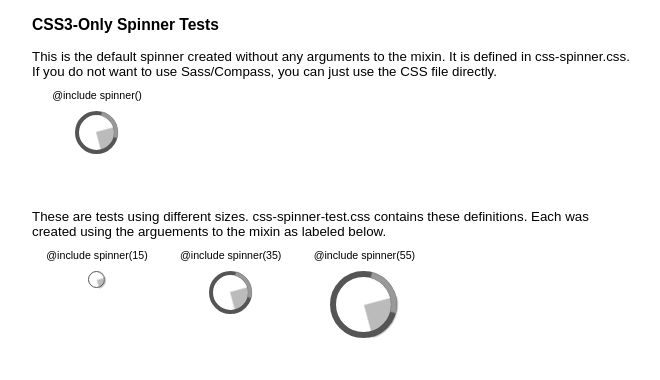
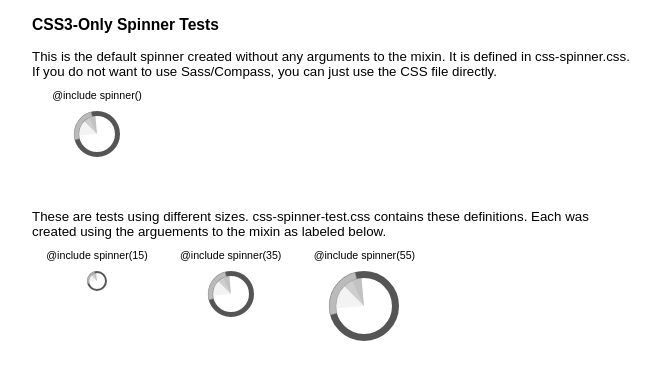
Before and after one commit to bseth99/css-spinner, a plain HTML site: page index.html in a window 1280 px wide. Shown: the whole page, without its empty margins (308-968 px from the left). Drawn offline with nearby package versions, Linux system fonts and the light colour scheme.

Commit message:
some enhancements

```diff
--- a/index.html
+++ b/index.html
@@ -37,8 +37,8 @@
       <div class="wrapper">
          <div class="label">@include spinner()</div>
          <div class="spinner">
+            <div class="wedge"></div>
             <div class="circle"></div>
-            <div class="wedge"></div>
             <div class="arc"></div>
          </div>
       </div>
@@ -53,8 +53,8 @@
       <div class="wrapper">
          <div class="label">@include spinner(15)</div>
          <div class="spinner size15">
+            <div class="wedge"></div>
             <div class="circle"></div>
-            <div class="wedge"></div>
             <div class="arc"></div>
          </div>
       </div>
@@ -62,8 +62,8 @@
       <div class="wrapper">
          <div class="label">@include spinner(35)</div>
          <div class="spinner size35">
+            <div class="wedge"></div>
             <div class="circle"></div>
-            <div class="wedge"></div>
             <div class="arc"></div>
          </div>
       </div>
@@ -71,8 +71,8 @@
       <div class="wrapper">
          <div class="label">@include spinner(55)</div>
          <div class="spinner size55">
+            <div class="wedge"></div>
             <div class="circle"></div>
-            <div class="wedge"></div>
             <div class="arc"></div>
          </div>
       </div>
--- a/sass/_spinner.scss
+++ b/sass/_spinner.scss
@@ -7,7 +7,14 @@
    @if $name { $class: ".size#{$name}"; } @else { $name: 35; };
 
    $size: $name + 0px;
-   $border: 10 * $size / 80;
+
+   // Need to work with whole numbers
+   // when divided by 2, otherwise the wedge
+   // will be offset from the center which is distracting
+   @if $size%2 > 0 { $size: $size+1; };
+
+   $border: ceil(10 * $size / 80);
+   $half: $size/2;
 
    .spinner#{$class} {
       position: relative;
@@ -35,12 +42,47 @@
       width: 0;
       height: 0;
       border: {
-         width: $size/2+$border;
-         color: #555 transparent transparent transparent;
+         width: $half+$border;
+         color: #999 transparent transparent transparent;
       }
-      @include border-radius($size/2+$border);
-      @include opacity(0.4);
-      @include animation(spinleft 750ms linear 0s infinite);
+      @include opacity(0.6);
+      @include border-radius($half+$border);
+      @include animation(spinright 1000ms linear 0s infinite);
+
+
+      // This does create a minor artifact in FF.  The idea was
+      // to adjust the size of the wedge by sliding another semi-circle
+      // over it to make it look smaller.  There's also another
+      // segment that appears to be chasing the darker wedge.
+      // comment it out or remove this section if you don't like it.
+      // or, even better, add a parameter to the mixin to not use it.
+
+      &:before, &:after {
+         content: ' ';
+         position: absolute;
+         margin: 0;
+         top: -1*($half+$border);
+         left: -1*($half+$border);
+         width: 0;
+         height: 0;
+         border: {
+            style: solid;
+            width: $half+$border;
+         }
+         @include border-radius($half+$border);
+      }
+
+      &:before {
+         @include opacity(0.4);
+         border-color: #ccc transparent transparent transparent;
+         @include transform(rotate(-70deg));
+      }
+
+      &:after {
+         border-color: transparent #fff #fff #fff;
+         @include transform(rotate(-50deg));
+      }
+
    }
 
    .spinner#{$class} .arc {
@@ -48,10 +90,10 @@
       height: $size;
       border: {
          width: $border;
-         color: transparent transparent #999 transparent;
+         color: transparent transparent #bbb transparent;
       }
       @include border-radius($size);
-      @include animation(spinright 750ms linear 0s infinite);
+      @include animation(spinleft 750ms linear 0s infinite);
    }
 
 }
```
Also changed, not shown: css/css-spinner-test.css, css/css-spinner.css.
